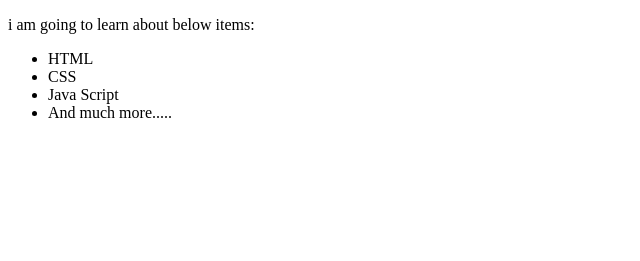
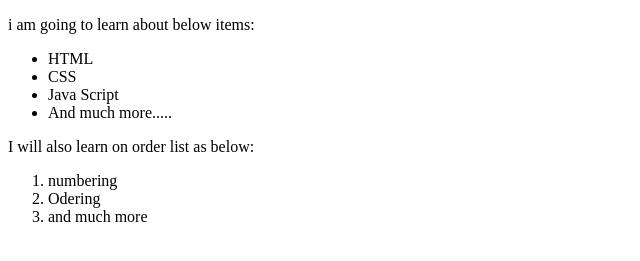
Before and after one commit to DKariss/moringa-school-projects, a plain HTML site: page hello-world.html in a window 1280 px wide. Shown: the part 105-366 px from the top of the page, without its empty margins (0-640 px from the left). Drawn offline with Linux system fonts and the light colour scheme.

Commit message:
ordered list added

```diff
--- a/hello-world.html
+++ b/hello-world.html
@@ -14,8 +14,13 @@
       <li>CSS</li>
       <li>Java Script</li>
       <li>And much more.....</li>
-
     </ul>
+    <p>I will also learn on order list as below:</p>
+    <ol>
+      <li>numbering</li>
+      <li>Odering</li>
+      <li>and much more</li>
+    </ol>
 
 
   </body>
```
